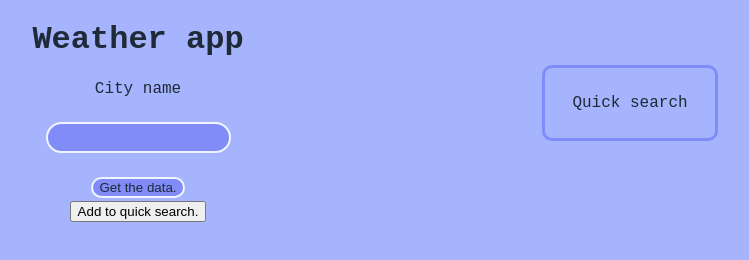
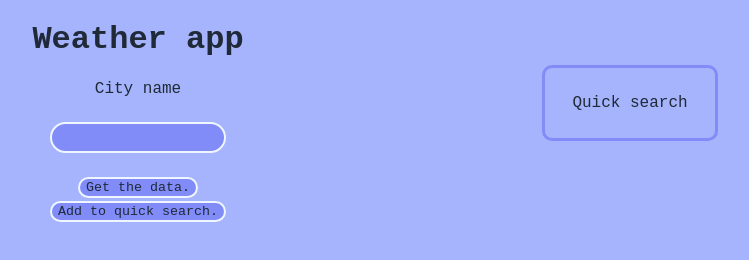
Before and after one commit to sseraflm/weather-app, a plain HTML site: page index.html in a window 1280 px wide. Shown: the whole page, without its empty margins (502-1251 px from the left). Drawn offline with Linux system fonts and the light colour scheme.

Commit message:
style: add missing styles

```diff
--- a/style.css
+++ b/style.css
@@ -80,3 +80,15 @@ body {
     font-weight: bold;
     cursor: pointer;
 }
+
+#submitQuickSearch {
+    background-color: #818cf8;
+    border: 2px solid #eff6ff;
+    border-radius: 20px;
+    color: #1f2937;
+    text-align: center;
+}
+
+button, input {
+    font-family: inherit;
+}
```
